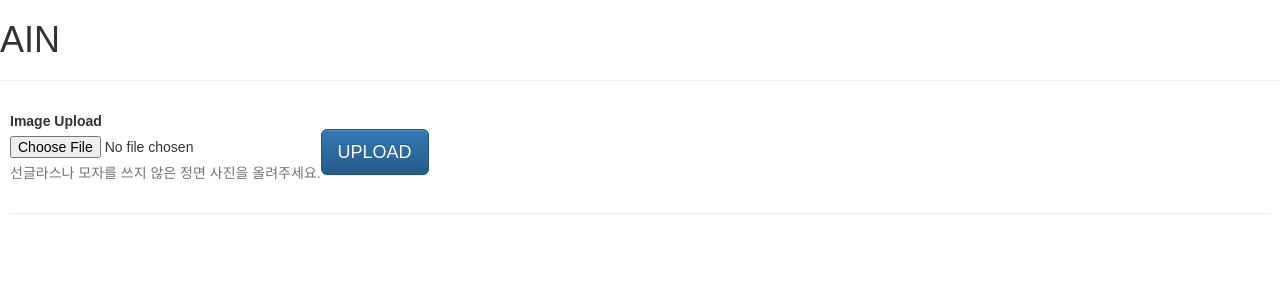
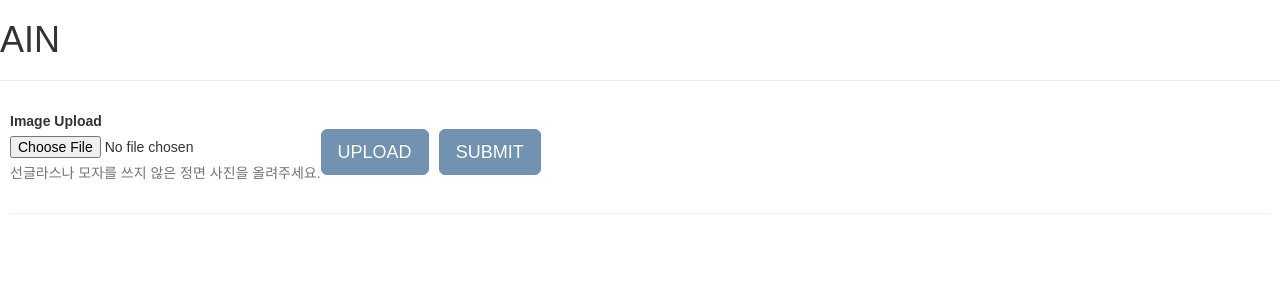
Before and after one commit to SunhoY/ain-web, a React (Create React App) app: page /uploadImage in a window 1280 px wide. Shown: the top 300 px of the page. Built offline with nearby package versions, Linux system fonts and the light colour scheme.

Commit message:
disable upload button when file is not selected. disable submit button when file is not uploaded.

```diff
--- a/src/component/upload/upload-view.js
+++ b/src/component/upload/upload-view.js
@@ -5,6 +5,7 @@ export default class UploadView extends Component {
         super(props);
         this.onImageChange = this.onImageChange.bind(this);
         this.onUploadClick = this.onUploadClick.bind(this);
+        this.onSubmitClick = this.onSubmitClick.bind(this);
     }
 
     onImageChange(e) {
@@ -19,7 +20,14 @@ export default class UploadView extends Component {
         this.props.onUploadClick();
     }
 
+    onSubmitClick(e) {
+        e.preventDefault();
+
+        this.props.onSubmitClick();
+    }
+
     render() {
+        console.log(this.props.submitEnabled);
         return (
             <div style={{padding: 10}}>
                 <form className="form-inline">
@@ -28,7 +36,10 @@ export default class UploadView extends Component {
                         <input type="file" id="fileUpload" onChange={this.onImageChange}></input>
                         <p className="help-block">선글라스나 모자를 쓰지 않은 정면 사진을 올려주세요.</p>
                     </div>
-                    <button className="btn btn-primary btn-lg" onClick={this.onUploadClick}>UPLOAD</button>
+                    <button className="btn btn-primary btn-lg" style={styles.button} disabled={!this.props.uploadEnabled}
+                            onClick={this.onUploadClick}>UPLOAD</button>
+                    <button className="btn btn-primary btn-lg" style={styles.button} disabled={!this.props.submitEnabled}
+                            onClick={this.onSubmitClick}>SUBMIT</button>
                     <hr/>
                 </form>
                 <img src={this.props.previewUrl} className="img-rounded" style={styles.preview}></img>
@@ -41,5 +52,8 @@ const styles = {
     preview: {
         maxHeight: 400,
         maxWidth: 400
+    },
+    button: {
+        marginRight: 10
     }
 };
--- a/src/component/upload/upload.js
+++ b/src/component/upload/upload.js
@@ -8,11 +8,14 @@ export default class Upload extends Component {
 
         this.onImageChange = this.onImageChange.bind(this);
         this.onUploadClick = this.onUploadClick.bind(this);
+        this.onSubmitClick = this.onSubmitClick.bind(this);
+        this.setS3FileNameAndEnableSubmit = this.setS3FileNameAndEnableSubmit.bind(this);
         this.uploadImage = this.uploadImage.bind(this);
 
         this.state = {
             file: "",
-            previewUrl: ""
+            previewUrl: "",
+            s3FileName: ""
         }
     }
 
@@ -26,6 +29,21 @@ export default class Upload extends Component {
         reader.readAsDataURL(this.state.file);
     }
 
+    onSubmitClick() {
+        const {s3FileName} = this.state;
+        const requestBody = JSON.stringify({fileName: s3FileName});
+
+        fetch("https://eb94bqr34l.execute-api.us-east-1.amazonaws.com/test/facebase", {
+            mode: 'cors',
+            headers: {
+                "X-Api-Key": "o5F4feDYQHUzmkpQcOdH7cE7Gv3TpJ7606S8uLs1",
+                "Content-Type": "application/json"
+            },
+            method: 'POST',
+            body: requestBody
+        })
+    }
+
     uploadImage(dataURL, fileType) {
         let base64String = dataURL.split(",")[1];
         let input = JSON.stringify({
@@ -33,22 +51,20 @@ export default class Upload extends Component {
             fileType: fileType
         });
 
-        let body = JSON.stringify({
-            input: input,
-            name: "firstExecution",
-            stateMachineArn: "arn:aws:states:us-east-1:516159972358:stateMachine:upload-face-image"
-        });
-
-        console.log(body);
-
-        fetch("https://bclbxxk175.execute-api.us-east-1.amazonaws.com/test/faceimage", {
+        fetch("https://eb94bqr34l.execute-api.us-east-1.amazonaws.com/test/faceimage", {
             mode: 'cors',
             headers: {
                 "X-Api-Key": "o5F4feDYQHUzmkpQcOdH7cE7Gv3TpJ7606S8uLs1",
                 "Content-Type": "application/json"
             },
             method: 'POST',
-            body: body
+            body: input
+        }).then(response => response.json()).then(this.setS3FileNameAndEnableSubmit);
+    }
+
+    setS3FileNameAndEnableSubmit({storedFileName}) {
+        this.setState({
+            s3FileName: storedFileName
         });
     }
 
@@ -71,6 +87,9 @@ export default class Upload extends Component {
                 previewUrl={this.state.previewUrl}
                 onImageChange={this.onImageChange}
                 onUploadClick={this.onUploadClick}
+                onSubmitClick={this.onSubmitClick}
+                uploadEnabled={this.state.file !== ""}
+                submitEnabled={this.state.s3FileName !== ""}
             />
         )
     }
```
